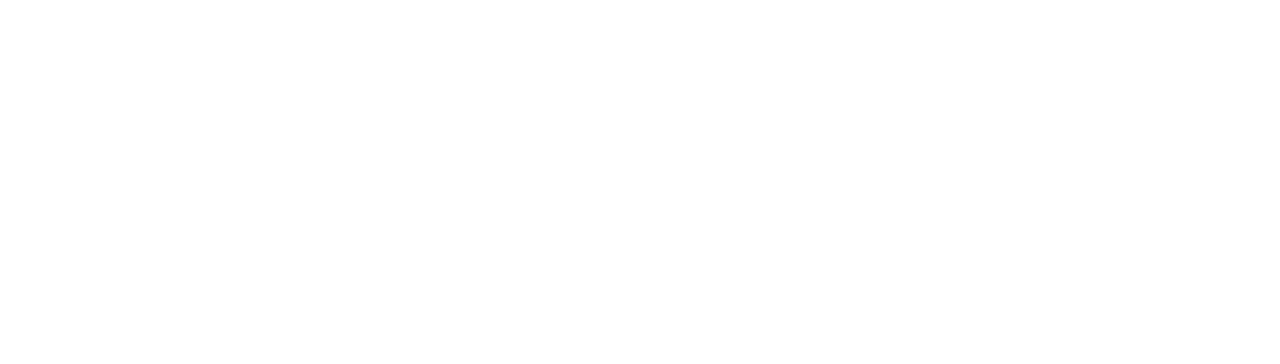
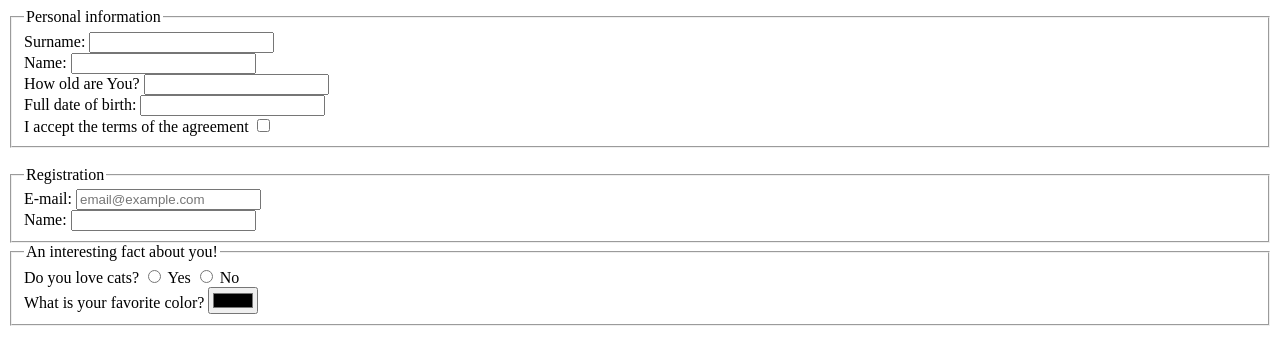
Before and after one commit to m-bayrak/Forms, a plain HTML site: page index.html in a window 1280 px wide. Drawn offline with Linux system fonts and the light colour scheme.

Commit message:
2,5 blocks is done

```diff
--- a/index.html
+++ b/index.html
@@ -9,6 +9,38 @@
 <body>
 
   <!-- Write your code here -->
+<form action="">
+  <fieldset>
+    <legend>Personal information</legend>
+      <label for="surname">Surname:</label>
+        <input type="text" id="surname" name="surname"><br>
+      <label for="name">Name:</label>
+        <input type="text" id="name" name="name"><br>
+      <label for="how_old">How old are You?</label>
+        <input type="text" id="how_old" name="how_old"><br>
+      <label for="birth">Full date of birth:</label>
+        <input type="text" id="birth" name="birth"><br>
+      <label for="terms">I accept the terms of the agreement</label>
+        <input type="checkbox" id="terms" name="terms">
+  </fieldset><br>
+  <fieldset>
+    <legend>Registration</legend>
+      <label for="email">E-mail:</label>
+        <input type="email" id="email" name="email" placeholder="email@example.com"><br>
+      <label for="name">Name:</label>
+        <input type="text" id="name" name="name"><br>
+  </fieldset>
+  <fieldset>
+    <legend>An interesting fact about you!</legend>
+      Do you love cats?
+      <input type="radio" id="yes" name="cats" value="yes">
+        <label for="yes">Yes</label>
+      <input type="radio" id="no" name="cats" value="yes">
+        <label for="no">No</label> <br>
+      <label for="color">What is your favorite color?</label>
+        <input type="color" id="color" name="color" value="black">
+  </fieldset>
+</form>
 
 </body>
 </html>
@@ -17,9 +49,9 @@
 
 <!-- https://prnt.sc/5uiwlauLrACe
 Створити форму на основі наданого знімку екрану та опису нижче:
-Відкрити screenshot
+Відкрити screenshot (https://prnt.sc/fbFBfQgShTZu)
 https://mate-academy-images.s3.eu-central-1.amazonaws.com/form_example_f93e749a84.png
-дані форми повинні надсилатись за допомогою методу POST на https://mate-academy-form-lesson.herokuapp.com/create-application;
+дані форми повинні надсилатись за допомогою методу POST на https://mate-academy-form-lesson.herokuapp.com/create-application (heroku.com);
 повинно бути 4 набори полів з правильними заголовками та класами fieldset;
 кнопка Submit повинна мати правильний тип;
 всі поля повинні мати name та label;
```
